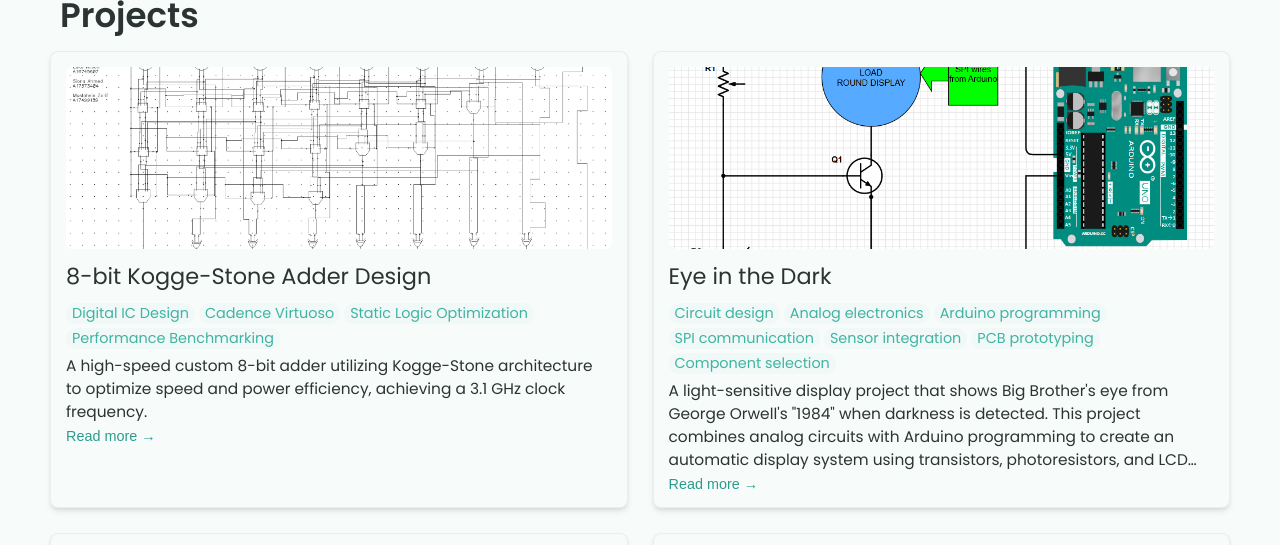
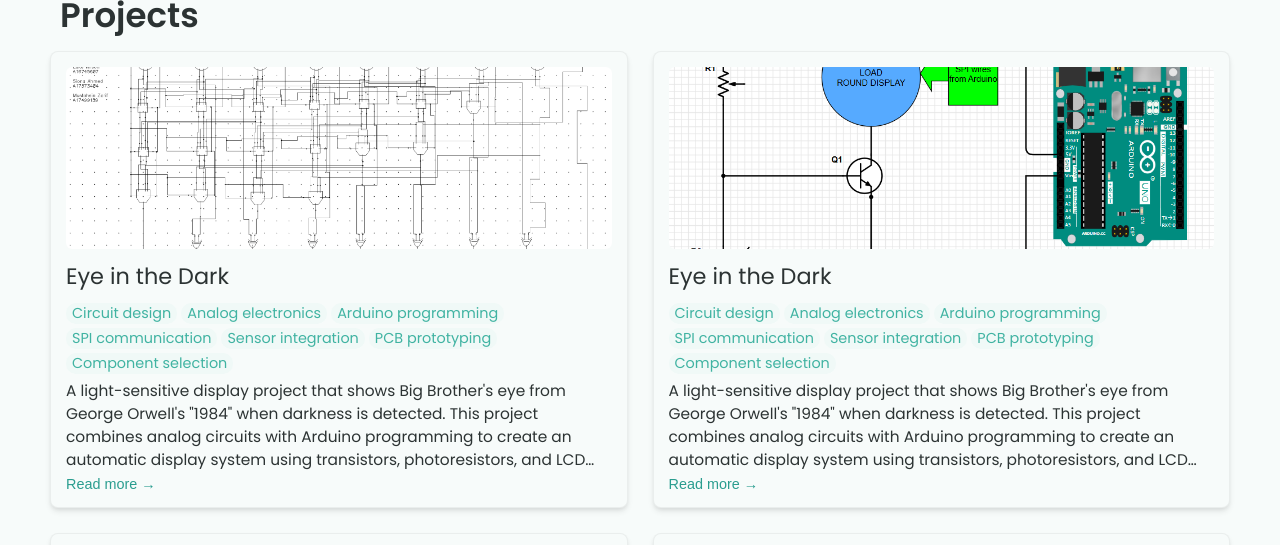
Before and after one commit to mmzarif/mmzarif.github.io, a Jekyll site: the page built from index.html, in a window 1280 px wide and 900 px high, scrolled down 1043 px, cut to the strip 0-545 px from the top of the window. Built offline with Jekyll 4.4.1, drawn with Linux system fonts in a browser that asks for light colours; part of the change alters nothing that is shown.

Commit message:
Revise project to light-sensitive display inspired by '1984'
Updated project details from Kogge-Stone Adder to a light-sensitive display project inspired by '1984'. Modified title, description, skills, and project overview to reflect the new focus.

```diff
--- a/_projects/8-bit-kogge-stone-adder/index.md
+++ b/_projects/8-bit-kogge-stone-adder/index.md
@@ -1,69 +1,76 @@
 ---
 layout: post
-title: 8-bit Kogge-Stone Adder Design
-description: A high-speed custom 8-bit adder utilizing Kogge-Stone architecture to optimize speed and power efficiency, achieving a 3.1 GHz clock frequency.
+title: Eye in the Dark
+description: A light-sensitive display project that shows Big Brother's eye from George Orwell's "1984" when darkness is detected. This project combines analog circuits with Arduino programming to create an automatic display system using transistors, photoresistors, and LCD technology.
 skills:
-- Digital IC Design
-- Cadence Virtuoso
-- Static Logic Optimization
-- Performance Benchmarking
+  - Circuit design
+  - Analog electronics
+  - Arduino programming
+  - SPI communication
+  - Sensor integration
+  - PCB prototyping
+  - Component selection
+
 main-image: /kogge_stone_full_schematic.png
 ---
 
 ## Project Overview
 
-This project involved the design and simulation of a custom **8-bit Kogge-Stone adder** as part of the ECE 165: Digital Integrated Circuit Design course at UCSD. The primary challenge was to optimize speed while maintaining reasonable power levels.
+Transistors and light dependent resistors (LDRs) have been used in combination to build plenty of useful devices around us. For example, street night lights operate on the principle that they have to turn on when it gets dark outside. I wanted to exploit the circuit behind this by switching the LED out for a round LCD display to show Big Brother's eye from George Orwell's book "1984." Then, I could plant this in someone's room and the moment they turn off their lights to go to bed, they see an eye staring at them.
 
-### Architecture & Design
+## Circuit Design
 
-The Kogge-Stone architecture was selected because its tree-based structure allows for carry-look-ahead benefits without the high fan-in issues of large multi-bit adders.
+Here is the circuit schematic created using DigiKey's Scheme-it:
 
-**Logic Style:** We transitioned from dynamic logic to static logic to resolve weak drive strengths and clock synchronization issues.
+<iframe width='500' height='300' frameborder='0' scrolling='no' src='https://www.digikey.com/en/schemeit/embed/dragoneye-7d3aa2198b7d47acaef2ff4222ee7154'></iframe>
 
-**Performance:** Our static adder achieved a maximum clock frequency of **3.1 GHz** at a 1.1V power supply.
+## How It Works
 
-**Optimization:** We used the smallest transistor sizing possible to reduce capacitance and delay.
-### Schematic Designs
+The operation is simple yet very interesting and practical:
 
-#### 0. The AND, OR Gates
+### 1. Transistor Switch Circuit
+In the middle, we have a NPN BJT in series with a load at the collector. When the BJT is on, current flows through the screen and it turns on.
 
-Before even designing the adder, we needed to create AND and OR gates with equal pull-up and pull-down strengths, and use them to build a group G block.
+### 2. Light Detection Circuit
+On the left, we have a potentiometer followed by wires branching to a photoresistor and base of the BJT. The potentiometer is used so that we can adjust the resistance to set up a threshold depending on where we want to set up. The photoresistor has low resistance in the day, so most of the current flows through it instead of the base of the BJT. In the dark, the photoresistor resistance increases, so more current flows into the base of the BJT and it turns on.
 
-![group_g_and_or.png](group_g_and_or.png)
-*Figure 0: Schematic of the group G Block and AND and OR gates.*
+### 3. Display Control System
+On the right, we have the Arduino supplying the 3.3V logic needed to operate the LCD screen. It also sends display information to the LCD screen over SPI. The ground of the circuit is also set by the Arduino. Note that this is a significant difference from street night lights which do not need programming data and operate using a battery/external power supply instead of an Arduino.
 
-#### 1. The PG Block
+## Components List
 
-The first step in the architecture is translating input bit pairs into Propagate (P) and Generate (G) signals.
+With the schematic complete, here are the parts needed from DigiKey:
 
-![PG Block Diagram](pg_block.png)
-*Figure 1: Schematic of the PG Block used for initial bit translation.*
+1. Arduino Uno
+2. GC9A01 LCD display
+3. Variable resistor
+4. Photoresistor
+5. 2N222A NPN BJT
+6. Jumper wires
+7. Breadboard
 
-#### 2. Full 8-bit Adder Hierarchy
+## Results
 
-The design uses three layers of logic to create all group-PG values efficiently for the 8-bit architecture.
-![kogge_stone_full_schematic.png](kogge_stone_full_schematic.png)
-*Figure 2: Complete schematic of the Static 8-bit Kogge-Stone Adder.*
+With the parts, we can set up the circuit on a breadboard and program the Arduino using the code in my GitHub repository. Finally, after adjusting the value of the photoresistor, we can see the results:
 
-### Performance Benchmarking
+### In bright light: screen off
+![eye-bright-light.png](/group_g_and_or.png)
 
-The Kogge-Stone architecture outperformed our baseline Ripple-Carry Adder (RCA) by **800 MHz**.
+### In the dark: screen on
+![eye-in-dark-on.png](/pg_block.png)
 
-| Parameter | Kogge-Stone Design | Ripple-Carry (Baseline) |
-|:---|:---|:---|
-| **Max Frequency (f_max)** | 3.1 GHz | 2.3 GHz |
-| **Power @ 1.1V** | 451.8 µW | 318.42 µW |
-| **Energy per Op** | 1.457 × 10⁻¹³ J | 1.39 × 10⁻¹³ J |
-| **Critical Path Input** | A=00000001, B=01111111 | A=00000001, B=11111111 |
-### Simulation Results
+## Demonstration
 
-Validation was performed using transient waveform plots for over 10 input transitions to ensure correct timing behavior.
+Here's a video showing the project in action:
 
-![transient_response.png](transient_response.png)
-*Figure 3: Max frequency simulation results at the critical path.*
+{% include youtube-video.html id="osZLgOP47YM" autoplay="false" %}
+
+## Future Improvements
+
+You can change the Arduino code to show anything else you would like, for example if you want to make a dragon eye like I did. You can also do more fancy animations, but try switching to an ESP32 since the Arduino does not have enough memory to handle large requests.
+
+Also, even though I wanted to play around with analog circuits, you would be better off using the analog pins on the Arduino to read the photoresistor value and define a proper solid threshold to turn on the display instead of adding all the circuitry. Nevertheless, this is still a great way to understand how street lights work!
 
 ---
 
-**Team Members:** Luke Wilson, Siona Ahmed, and Mustahsin Zarif.
-
-pplication of analog electronics principles while creating an engaging interactive display system.*
+*This project demonstrates the practical application of analog electronics principles while creating an engaging interactive display system.*
```
